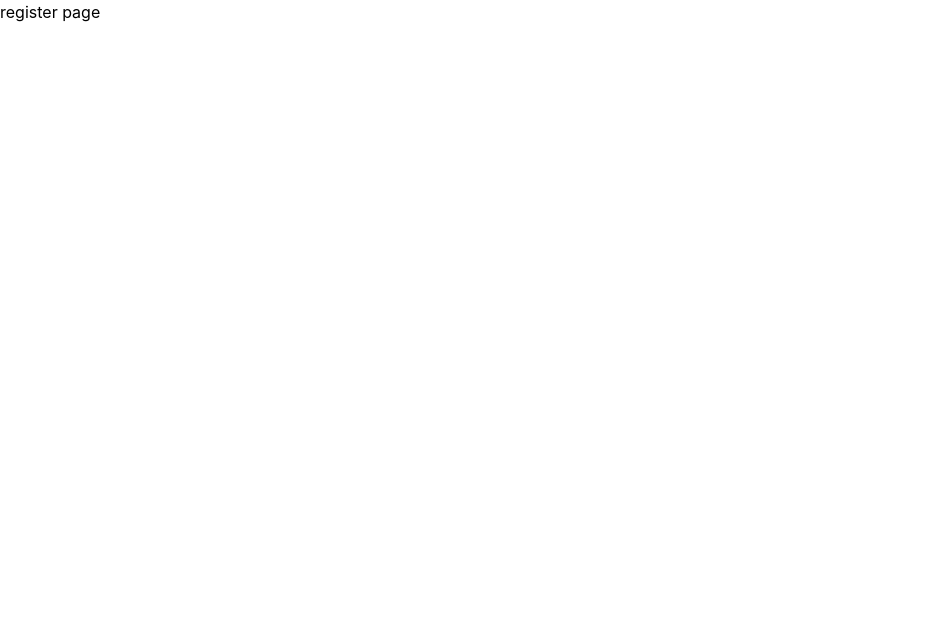
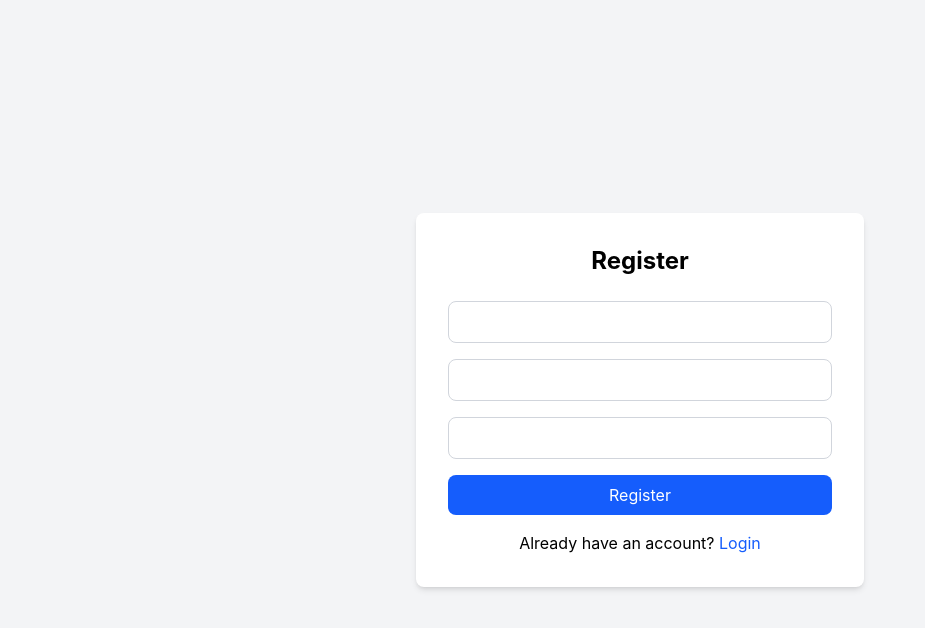
Before and after one commit to AtishayJain23/CityFix, a React (Vite) app in the folder client/: page /register in a window 1280 px wide. Shown: the top 628 px of the page, without its empty margins (0-925 px from the left). Built offline with nearby package versions, Linux system fonts and the light colour scheme; no server answers.

Commit message:
Add user registration page

```diff
--- a/client/src/pages/auth/Register.jsx
+++ b/client/src/pages/auth/Register.jsx
@@ -1,5 +1,90 @@
-const Login = () => {
-  return <h1>register page</h1>;
+
+import { useState } from "react";
+import { Link, useNavigate } from "react-router-dom";
+import Input from "../../components/ui/Input";
+import Button from "../../components/ui/Button";
+import { useAuth } from "../../context/AuthContext";
+
+const Register = () => {
+  const { register } = useAuth();
+
+  const navigate = useNavigate();
+
+  const [formData, setFormData] = useState({
+    name: "",
+    email: "",
+    password: "",
+  });
+
+  const handleChange = (e) => {
+    setFormData({
+      ...formData,
+      [e.target.name]: e.target.value,
+    });
+  };
+
+  const handleSubmit = async (e) => {
+    e.preventDefault();
+
+    try {
+      await register(formData);
+
+      navigate("/citizen/dashboard");
+    } catch (error) {
+      console.log(error);
+      alert("Registration failed");
+    }
+  };
+
+  return (
+    <div className="min-h-screen flex items-center justify-center bg-gray-100">
+      <form
+        onSubmit={handleSubmit}
+        className="bg-white p-8 rounded-lg shadow-md w-full max-w-md"
+      >
+        <h1 className="text-2xl font-bold mb-6 text-center">
+          Register
+        </h1>
+
+        <Input
+          label="Name"
+          name="name"
+          value={formData.name}
+          onChange={handleChange}
+        />
+
+        <Input
+          label="Email"
+          name="email"
+          type="email"
+          value={formData.email}
+          onChange={handleChange}
+        />
+
+        <Input
+          label="Password"
+          name="password"
+          type="password"
+          value={formData.password}
+          onChange={handleChange}
+        />
+
+        <Button type="submit" className="w-full">
+          Register
+        </Button>
+
+        <p className="mt-4 text-center">
+          Already have an account?{" "}
+          <Link
+            to="/"
+            className="text-blue-600 hover:underline"
+          >
+            Login
+          </Link>
+        </p>
+      </form>
+    </div>
+  );
 };
 
-export default Login;
+export default Register;
```
